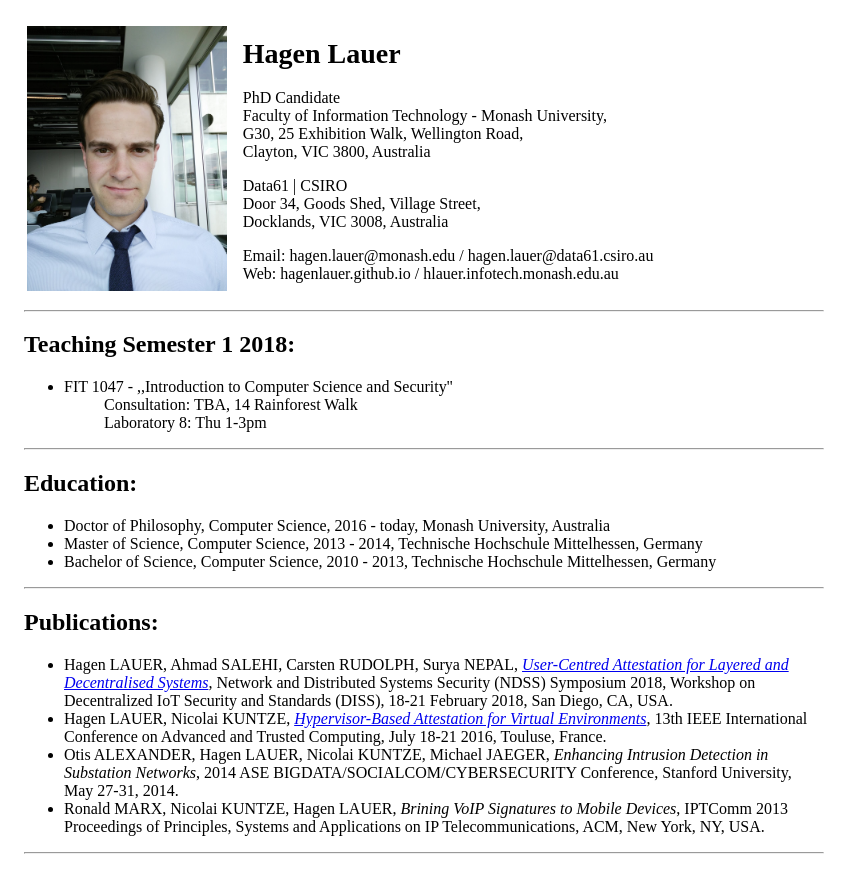
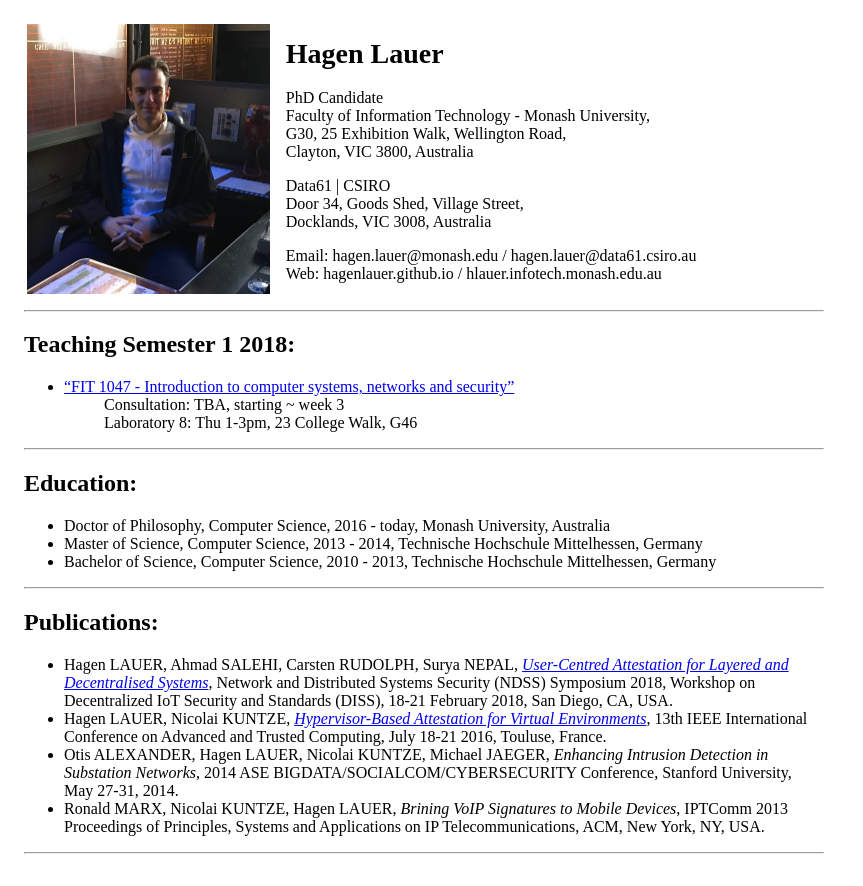
Before and after one commit to Strangelaugh/strangelaugh.github.io, a plain HTML site: page index.html in a window 1280 px wide. Shown: the whole page, without its empty margins (0-863 px from the left). Drawn offline with Linux system fonts and the light colour scheme.

Commit message:
adds FIT1047 lab timetable

```diff
--- a/index.html
+++ b/index.html
@@ -18,7 +18,7 @@
       <tr >
 
         <td>
-          <img src=hagen.jpg style="width:200px;height:265px;vertical-align: top;" alt="hagen.jpg">
+          <img src=hagen.png style="width:243px;height:270.5px;vertical-align: top;" alt="hagen.png">
         </td>
 
         <td>
@@ -45,9 +45,9 @@
     <ul>
       <li>
         <dl>
-          <dt>FIT 1047 - ,,Introduction to Computer Science and Security'' </dt>
-          <dd>Consultation: TBA, 14 Rainforest Walk</dd>
-          <dd>Laboratory 8: Thu 1-3pm</dd>
+          <dt><a href="http://www.monash.edu/pubs/2018handbooks/units/FIT1047.html"><q>FIT 1047 - Introduction to computer systems, networks and security</q></a></dt>
+          <dd>Consultation: TBA, starting ~ week 3</dd>
+          <dd>Laboratory 8: Thu 1-3pm, 23 College Walk, G46</dd>
           </dl>
       </li>
     </ul>
```
Also changed, not shown: hagen.jpg (deleted), hagen.png (added), 1 other file.
